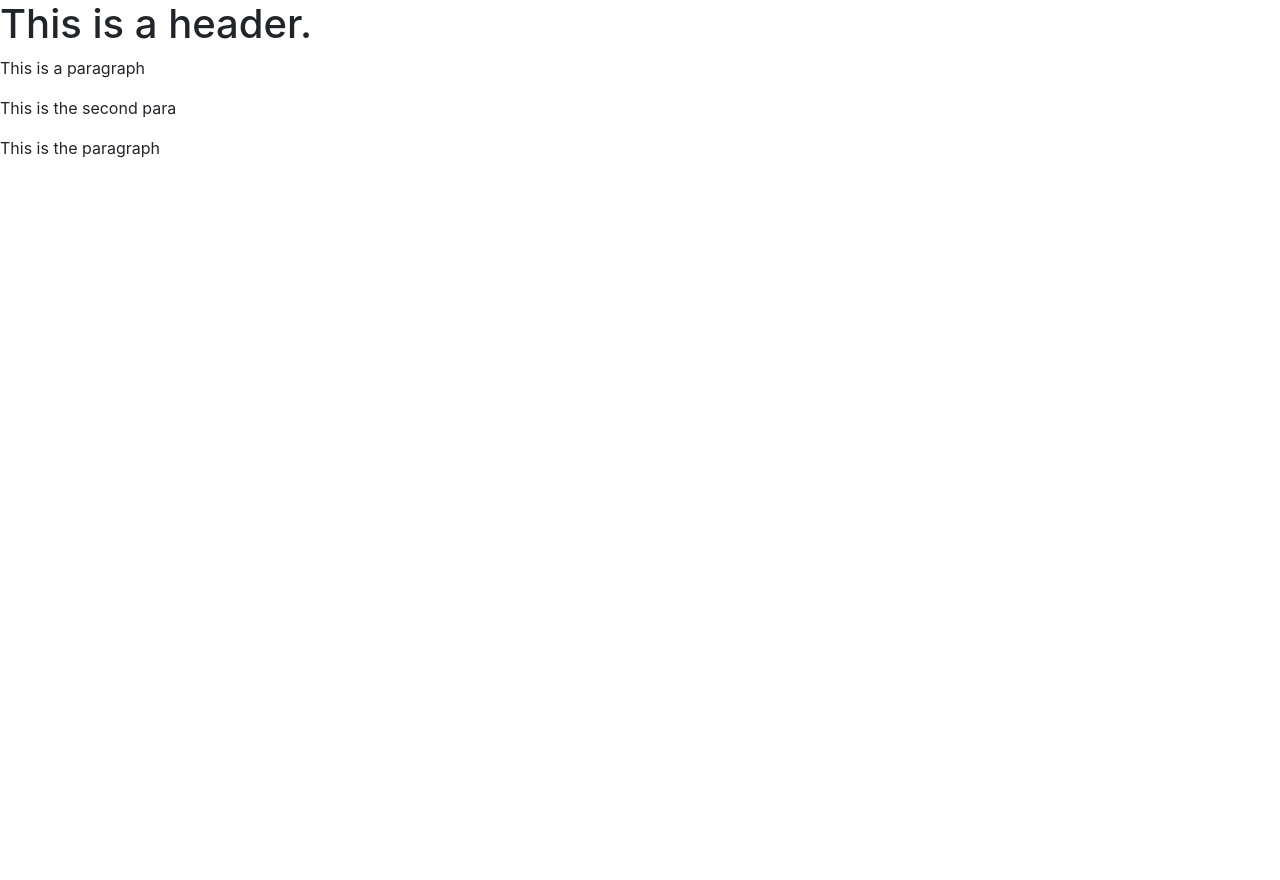
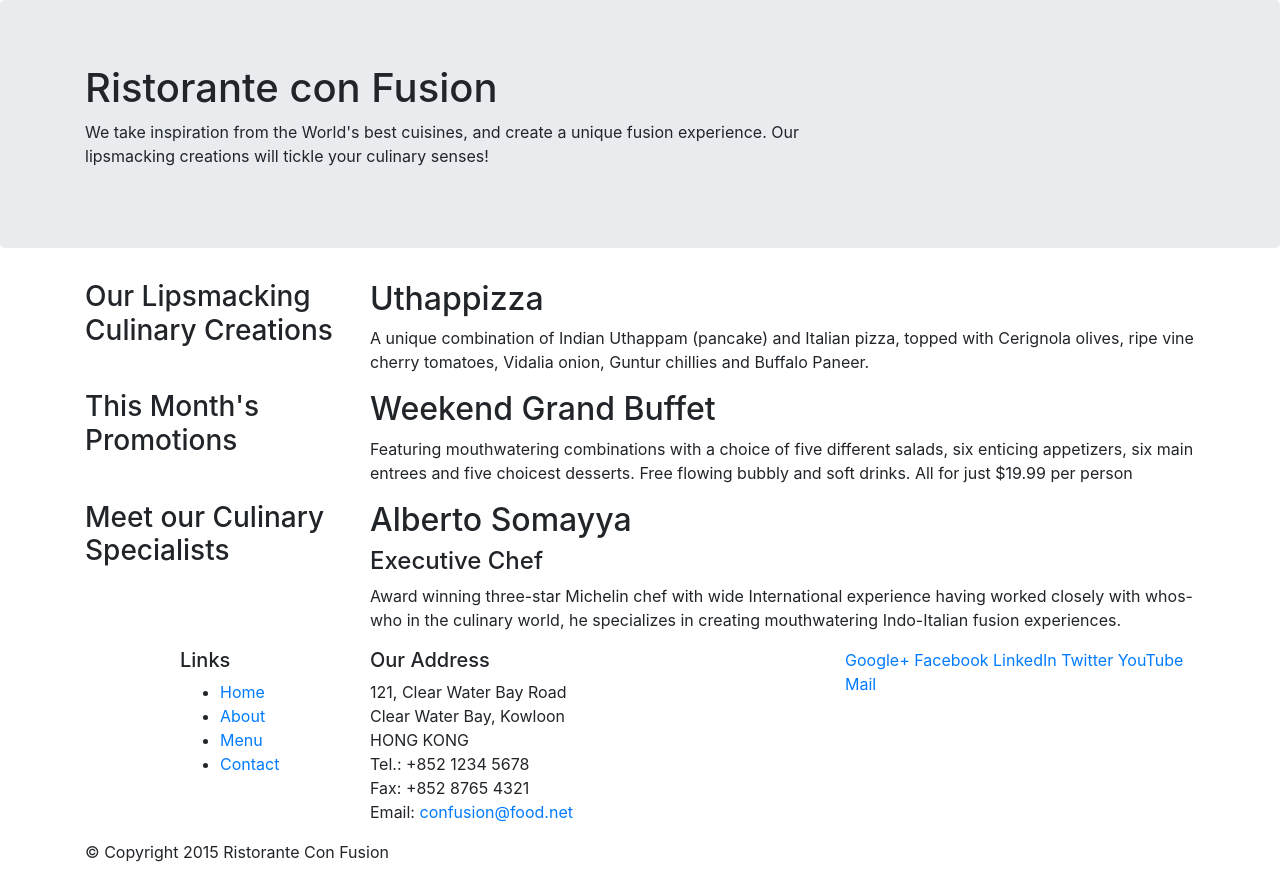
Before and after one commit to aviralgoyal/testgit, a website: page index.html in a window 1280 px wide. Before the commit the page ends 800 px from the top, so only its background shows below. Drawn offline with nearby package versions, Linux system fonts and the light colour scheme.

Commit message:
Excercise part 1

```diff
--- a/index.html
+++ b/index.html
@@ -1,4 +1,5 @@
 <html>
+
 <head>
     <!-- Required meta tags always come first -->
 
@@ -6,16 +7,118 @@
     <meta name="viewport" content="width=device-width, intial-scale=1, shrink-to-fit=no">
     <meta http-equiv="x-ua-compatible" content="ie-edge">
     <link rel="stylesheet" href="node_modules\bootstrap\dist\css\bootstrap.min.css">
+    <title>Ristorante Con Fusion</title>
+
 </head>
+
 <body>
-        <h1>This is a header.</h1>
-        <p>This is a paragraph</p>
-        <p>This is the second para</p>
-        <p>This is the paragraph</p>
+    <header class="jumbotron">
+        <div class="container">
+            <div class="row">
+                <div class="col-12 col-sm-8">
+                    <h1>Ristorante con Fusion</h1>
+                    <p>We take inspiration from the World's best cuisines, and create a unique fusion experience. Our lipsmacking
+                        creations will tickle your culinary senses!</p>
+                </div>
+                <div class="col col-sm">
+                </div>
+            </div>
+        </div>
+    </header>
+
+    <div class="container">
+        <div class="row">
+            <div class="col-sm-4 push-sm-8 col-md-3 push-md-9">
+                <h3>Our Lipsmacking Culinary Creations</h3>
+            </div>
+            <div class="col-sm pull-sm-4 col-md pull-md-3">
+                <h2>Uthappizza</h2>
+                <p>A unique combination of Indian Uthappam (pancake) and Italian pizza, topped with Cerignola olives, ripe vine
+                    cherry tomatoes, Vidalia onion, Guntur chillies and Buffalo Paneer.</p>
+            </div>
+        </div>
+
+
+        <div class="row">
+            <div class="col-sm-4 col-md-3">
+                <h3>This Month's Promotions</h3>
+            </div>
+            <div class="col-sm col-md">
+                <h2>Weekend Grand Buffet</h2>
+                <p>Featuring mouthwatering combinations with a choice of five different salads, six enticing appetizers, six
+                    main entrees and five choicest desserts. Free flowing bubbly and soft drinks. All for just $19.99 per
+                    person </p>
+            </div>
+        </div>
+
+        <div class="row">
+            <div class="col-sm-4 push-sm-8 col-md-3 push-md-9">
+                <h3>Meet our Culinary Specialists</h3>
+            </div>
+            <div class="col-sm pull-sm-4 col-md pull-md-3">
+                <h2>Alberto Somayya</h2>
+                <h4>Executive Chef</h4>
+                <p>Award winning three-star Michelin chef with wide International experience having worked closely with whos-who
+                    in the culinary world, he specializes in creating mouthwatering Indo-Italian fusion experiences. </p>
+            </div>
+        </div>
+    </div>
+
+    <footer class="">
+        <div class="container">
+            <div class="row">
+                <div class="col-5 offset-1 col-sm-2">
+                    <h5>Links</h5>
+                    <ul>
+                        <li>
+                            <a href="#">Home</a>
+                        </li>
+                        <li>
+                            <a href="#">About</a>
+                        </li>
+                        <li>
+                            <a href="#">Menu</a>
+                        </li>
+                        <li>
+                            <a href="#">Contact</a>
+                        </li>
+                    </ul>
+                </div>
+                <div class="col-6 col-sm-5">
+                    <h5>Our Address</h5>
+                    <address>
+                        121, Clear Water Bay Road
+                        <br> Clear Water Bay, Kowloon
+                        <br> HONG KONG
+                        <br> Tel.: +852 1234 5678
+                        <br> Fax: +852 8765 4321
+                        <br> Email:
+                        <a href="mailto:confusion@food.net">confusion@food.net</a>
+                    </address>
+                </div>
+                <div class="col col-sm-4">
+                    <div>
+                        <a href="http://google.com/+">Google+</a>
+                        <a href="http://www.facebook.com/profile.php?id=">Facebook</a>
+                        <a href="http://www.linkedin.com/in/">LinkedIn</a>
+                        <a href="http://twitter.com/">Twitter</a>
+                        <a href="http://youtube.com/">YouTube</a>
+                        <a href="mailto:">Mail</a>
+                    </div>
+                </div>
+            </div>
+            <div class="row">
+                <div class="col-auto">
+                    <p>© Copyright 2015 Ristorante Con Fusion</p>
+                </div>
+            </div>
+        </div>
+    </footer>
     <!-- jQuery first, then Tether, then Bootstrap JS. -->
 
     <script src="node_modules\jquery\dist\jquery.min.js"></script>
     <script src="node_modules\tether\dist\js\tether.min.js"></script>
     <script src="node_modules\bootstrap\dist\js\bootstrap.min.js"></script>
 </body>
+
 </html>
```
Lines whose indentation alone changed are shown as unchanged.
